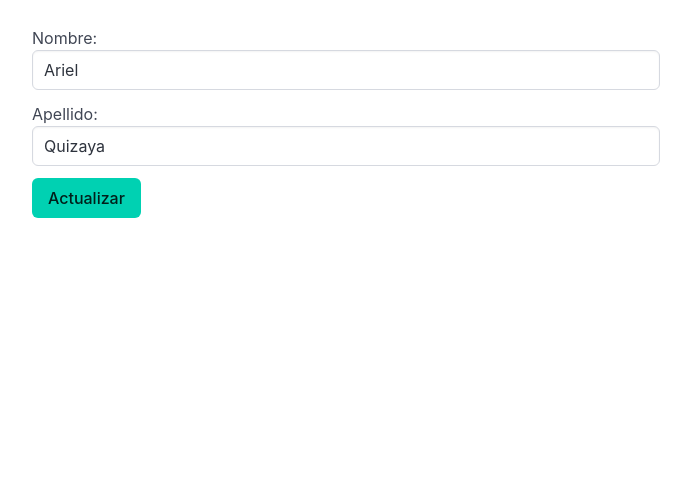
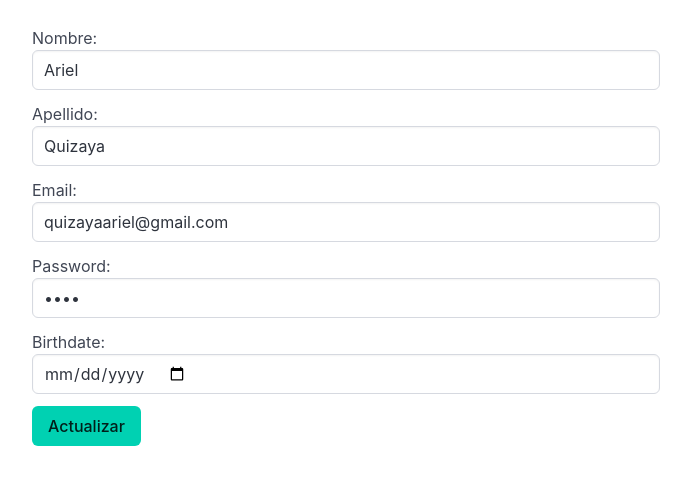
Before and after one commit to ArielQ1/inf-133, a Flask app: page /users/1 in a window 1280 px wide. Shown: the part 156-641 px from the top of the page, without its empty margins (294-985 px from the left). Run offline with Flask 3, Linux system fonts and the light colour scheme.

Commit message:
Avance 24/04/2023

```diff
--- a/12clase/mvc/app/controllers/user_controller.py
+++ b/12clase/mvc/app/controllers/user_controller.py
@@ -70,9 +70,15 @@ def actualizar(id):
     # Obtenemos los datos del formulario
     first_name = request.form["first_name"]
     last_name = request.form["last_name"]
+    email = request.form["email"]
+    password = request.form["password"]
+    birthdate = request.form["birthdate"]
     # Actualizamos los datos del usuario
     user.first_name = first_name
     user.last_name = last_name
+    user.email = email
+    user.password = password
+    user.birthdate = birthdate
     # Guardamos los cambios
     user.update()
     return redirect(url_for("user.usuarios"))
--- a/12clase/mvc/app/templates/actualizar.html
+++ b/12clase/mvc/app/templates/actualizar.html
@@ -18,6 +18,27 @@
             required class="input" value="{{ user.last_name }}">
         </div>
     </div>
+    <div class="field">
+        <label for="email">Email:</label>
+        <div class="control">
+            <input type="text" id="email" name="email"
+            required class="input" value="{{ user.email }}">
+        </div>
+    </div>
+    <div class="field">
+        <label for="password">Password:</label>
+        <div class="control">
+            <input type="password" id="password" name="password"
+            required class="input" value="{{ user.password }}">
+        </div>
+    </div>
+    <div class="field">
+        <label for="birthdate">Birthdate:</label>
+        <div class="control">
+            <input type="date" id="birthdate" name="birthdate"
+            required class="input" value="{{ user.birthdate }}">
+        </div>
+    </div>
     <input type="submit" value="Actualizar" class="button is-primary">
 
 {% endblock %}
--- a/12clase/mvc/app/templates/usuarios.html
+++ b/12clase/mvc/app/templates/usuarios.html
@@ -11,6 +11,9 @@
                         <div class="content">
                             <p><strong>Nombre: {{ user.first_name }} </strong></p>
                             <p><strong>Apellido: {{ user.last_name }}</strong></p>
+                            <p><strong>Email: {{ user.email }}</strong></p>
+                            <p><strong>Password: {{ user.password }}</strong></p>
+                            <p><strong>Birthdate: {{ user.birthdate }}</strong></p>
                             <div class="buttons">
                                 <a href="{{ url_for('user.actualizar', id=user.id) }}"
                                 class="button is-info">Editar</a>
```
Also changed, not shown: 12clase/mvc/app/templates/registro.html (+19 -0 lines), 14 other files.
